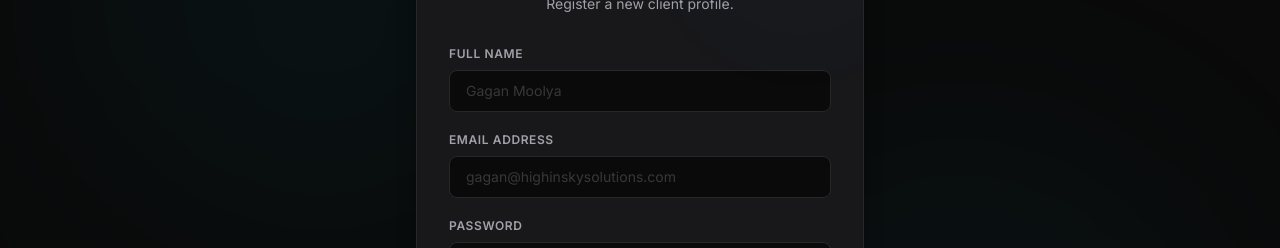
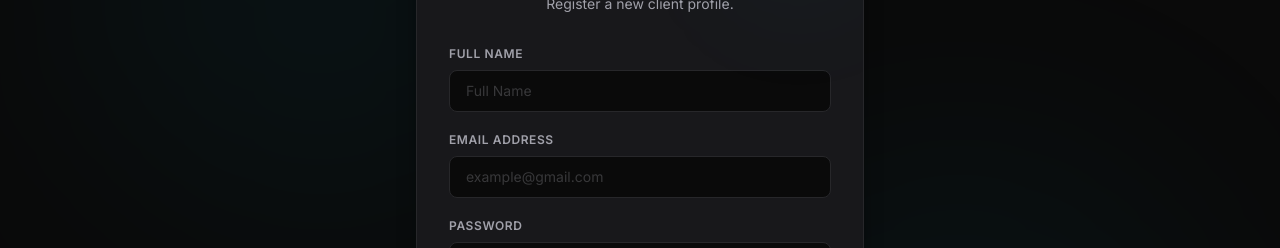
Before and after one commit to highinskysolution/highinskysolution, a React (Vite) app: page /signup in a window 1280 px wide. Shown: the part 239-487 px from the top of the page. Built offline with nearby package versions, Linux system fonts and the light colour scheme.

Commit message:
fix: replace personal name/email placeholders with generic ones

```diff
--- a/src/pages/Login.jsx
+++ b/src/pages/Login.jsx
@@ -66,7 +66,7 @@ const Login = () => {
                 className="w-full px-4 py-3 rounded-lg border border-line bg-paper text-ink text-sm focus:border-brand focus:ring-1 focus:ring-brand outline-none transition-all placeholder-muted/30"
                 id="email"
                 type="email"
-                placeholder="developer@highinskysolutions.com"
+                placeholder="example@gmail.com"
                 value={email}
                 onChange={(e) => setEmail(e.target.value)}
                 required
--- a/src/pages/Signup.jsx
+++ b/src/pages/Signup.jsx
@@ -78,7 +78,7 @@ const Signup = () => {
                 className="w-full px-4 py-2.5 rounded-lg border border-line bg-paper text-ink text-sm focus:border-brand focus:ring-1 focus:ring-brand outline-none transition-all placeholder-muted/30"
                 id="name"
                 type="text"
-                placeholder="Gagan Moolya"
+                placeholder="Full Name"
                 value={name}
                 onChange={(e) => setName(e.target.value)}
                 required
@@ -93,7 +93,7 @@ const Signup = () => {
                 className="w-full px-4 py-2.5 rounded-lg border border-line bg-paper text-ink text-sm focus:border-brand focus:ring-1 focus:ring-brand outline-none transition-all placeholder-muted/30"
                 id="email"
                 type="email"
-                placeholder="gagan@highinskysolutions.com"
+                placeholder="example@gmail.com"
                 value={email}
                 onChange={(e) => setEmail(e.target.value)}
                 required
```
